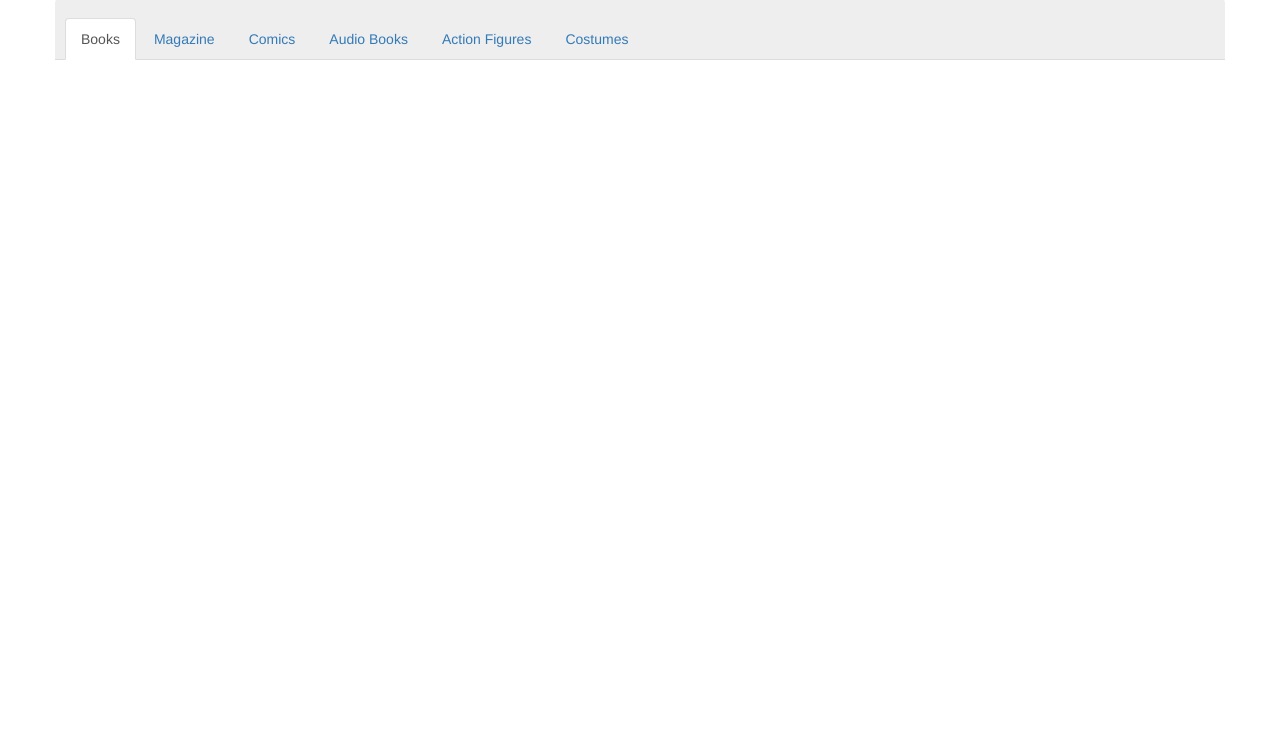
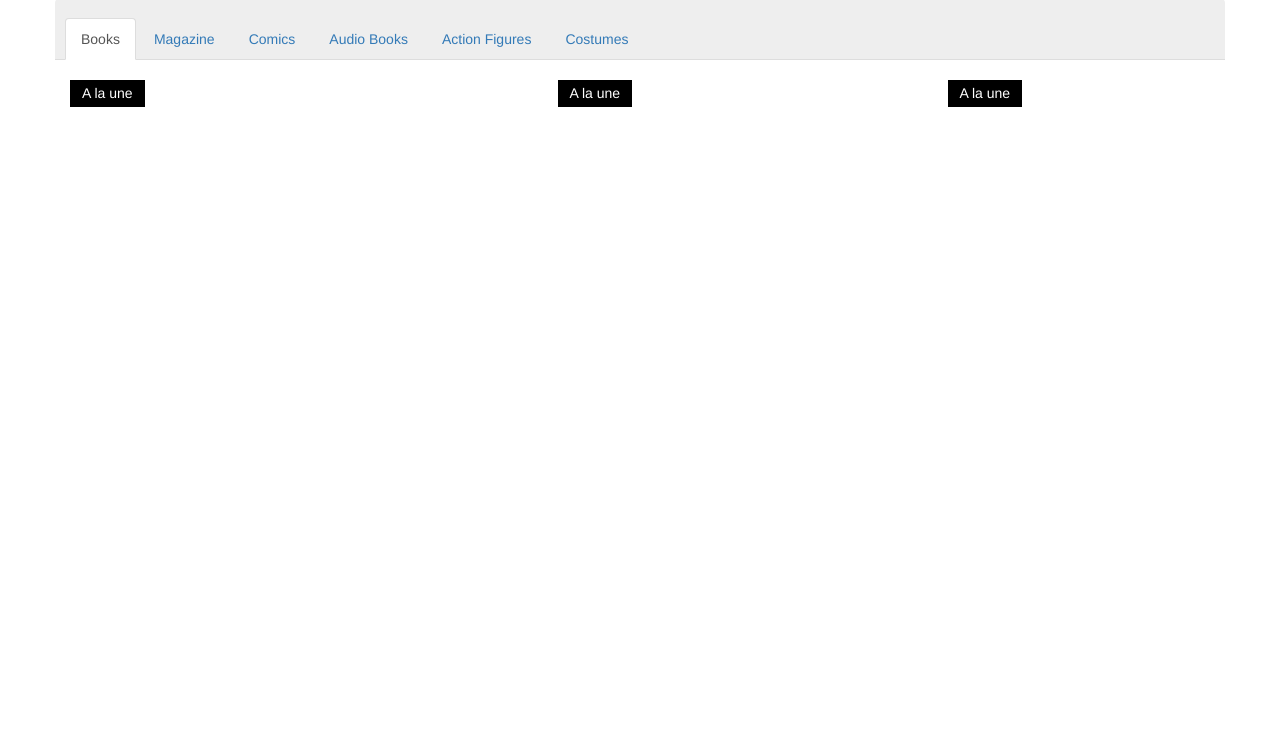
Before and after one commit to bharathitman/jade-bootstrap, a website: page index.jade in a window 1280 px wide. Shown: the part 66-800 px from the top of the page. Drawn offline with nearby package versions, Linux system fonts and the light colour scheme; files that its build step writes are made by us from their sources.

Commit message:
part 4 Complete

```diff
--- a/index.jade
+++ b/index.jade
@@ -35,3 +35,11 @@ html
           li: a(href="") Audio Books
           li: a(href="") Action Figures
           li: a(href="") Costumes
+
+      .row(style="padding-top:10px")
+        .col-sm-5
+          h5.small-dark-title A la une
+        .col-sm-4
+          h5.small-dark-title A la une
+        .col-sm-3
+          h5.small-dark-title A la une
--- a/styles.sass
+++ b/styles.sass
@@ -1,2 +1,8 @@
 body
   min-width: 768px !important
+
+.small-dark-title
+  background: black
+  color: white
+  padding: 6px 12px
+  display: inline-block
```
Also changed, not shown: index.html, styles.css.
